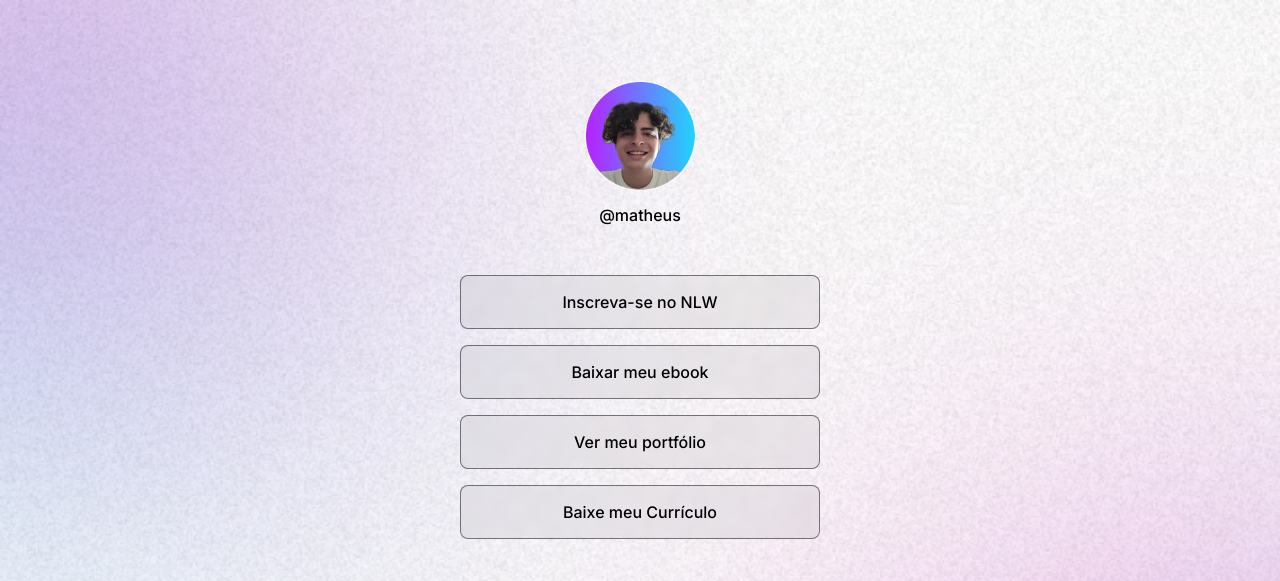
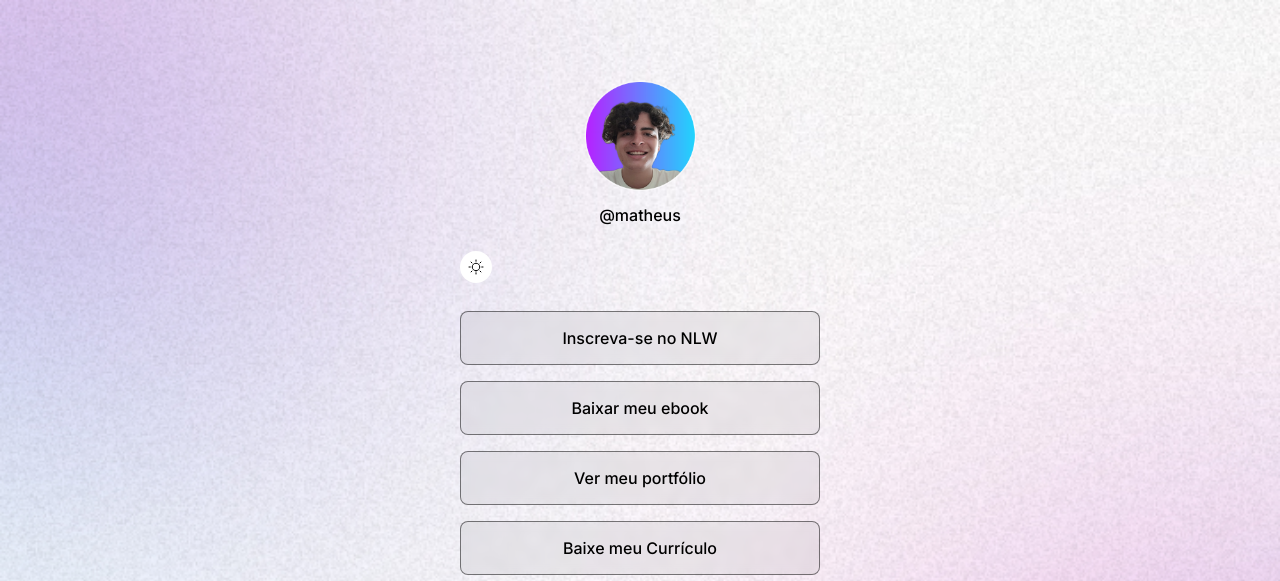
Before and after one commit to matheusfell/DevLinks, a plain HTML site: page index.html in a window 1280 px wide. Shown: the top 581 px of the page. Drawn offline with nearby package versions, Linux system fonts and the light colour scheme.

Commit message:
add-switch

```diff
--- a/index.html
+++ b/index.html
@@ -21,6 +21,11 @@
           alt="Foto de Matheus sorrindo com fundo em degrade"
         />
         <p>@matheus</p>
+      </div>
+
+      <div id="switch">
+        <button></button>
+        <span></span>
       </div>
       <ul>
         <li>
--- a/style.css
+++ b/style.css
@@ -10,6 +10,7 @@
   --surface-color: rgba(255, 255, 255, 0.1);
   --surface-color-hover: rgba(255, 255, 255, 0.5);
   --highlight-color: rgba(255, 255, 255, 0.2);
+  --switch-bg-url: url(./assets/moon-stars.svg);
 }
 
 .light {
@@ -19,6 +20,7 @@
   --surface-color: rgba(0, 0, 0, 0.05);
   --surface-color-hover: rgba(255, 255, 255, 0.2);
   --highlight-color: rgba(0, 0, 0, 0.1);
+  --switch-bg-url: url(./assets/sun.svg);
 }
 
 body {
@@ -50,6 +52,14 @@ body * {
   margin-top: 8px;
   font-weight: 500;
   line-height: 24px;
+}
+
+#switch button {
+  width: 32px;
+  height: 32px;
+  background: #ffffff var(--switch-bg-url) no-repeat center;
+  border: 0;
+  border-radius: 50%;
 }
 
 /* links */
```
Also changed, not shown: assets/moon-stars.svg (added), assets/sun.svg (added).
